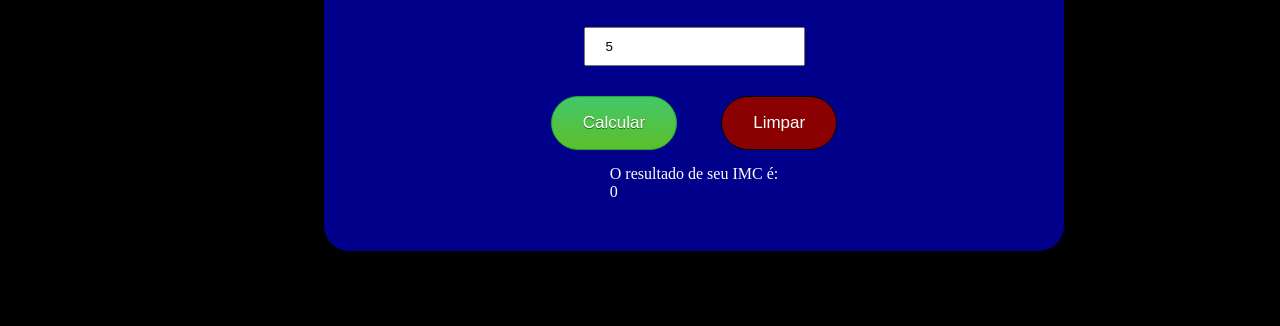
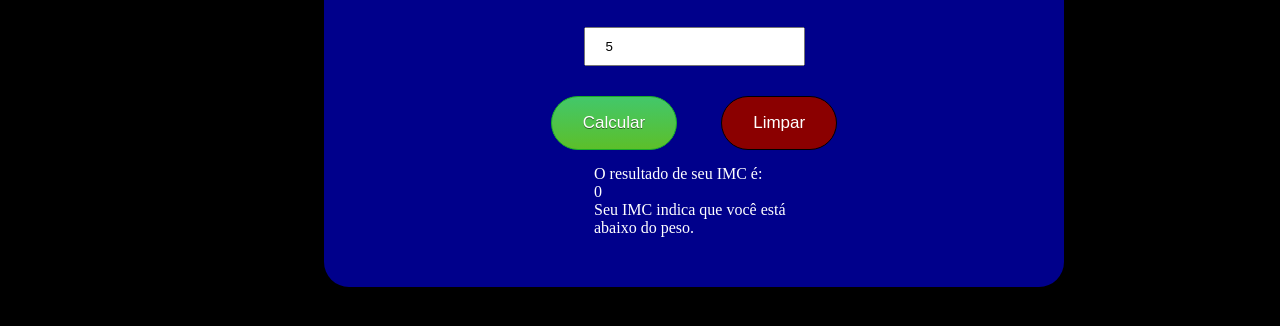
Before and after one commit to cartur-bs/calculadoraIMC, a plain HTML site: page index.html in a window 1280 px wide. Both pictures are taken after typing "5", "5" into the empty fields and a click on the button "Calcular". Shown: the part 300-626 px from the top of the page. Drawn offline with Linux system fonts and the light colour scheme.

Commit message:
mensagem-equivalente-ao-IMC

```diff
--- a/calculadoraIMC.css
+++ b/calculadoraIMC.css
@@ -92,6 +92,11 @@ h1 {
     color: white;
 }
 
+.resultadoIMC{
+    display: block;
+    width: 200px;
+}
+
 @media (max-width: 1200px) {
     .MainPage {
         width: 20rem;
--- a/calculadoraIMC.js
+++ b/calculadoraIMC.js
@@ -7,10 +7,25 @@ const calcular = () => {
     let resultado = parseInt(peso / (altura * altura));
     document.getElementById('output').innerHTML = resultado;
 
+    const resultadoIMC = document.querySelector('.resultadoIMC');
+
+    if(resultado < 18.5){
+        resultadoIMC.innerHTML = 'Seu IMC indica que você está abaixo do peso.'
+    }
+    if( resultado > 18.5 && resultado < 24.9){
+        resultadoIMC.innerHTML = 'Seu IMC indica que você está no peso ideal, continue assim!'
+    }
+    if( resultado > 25 && resultado < 29.9){
+        resultadoIMC.innerHTML = 'Seu IMC indica que você apresenta sobrepeso.'
+    }
+    if( resultado > 30){
+        resultadoIMC.innerHTML = 'Seu IMC indica que você apresenta obesidade.'
+    }
 }
 
 const limpar = () => {
     document.getElementById('peso').value = '';
     document.getElementById('altura').value = '';
     document.getElementById('output').innerHTML= '';
+    document.querySelector('.resultadoIMC').innerHTML = '';
 }
--- a/index.html
+++ b/index.html
@@ -27,7 +27,9 @@
         </div>
 
 
-        <div class="output">O resultado de seu IMC é: <span id="output"> </span></div>
+        <div class="output">O resultado de seu IMC é: <span id="output"> </span>
+        <span class="resultadoIMC"></span>
+        </div>
     </div>
 </body>
 
```
